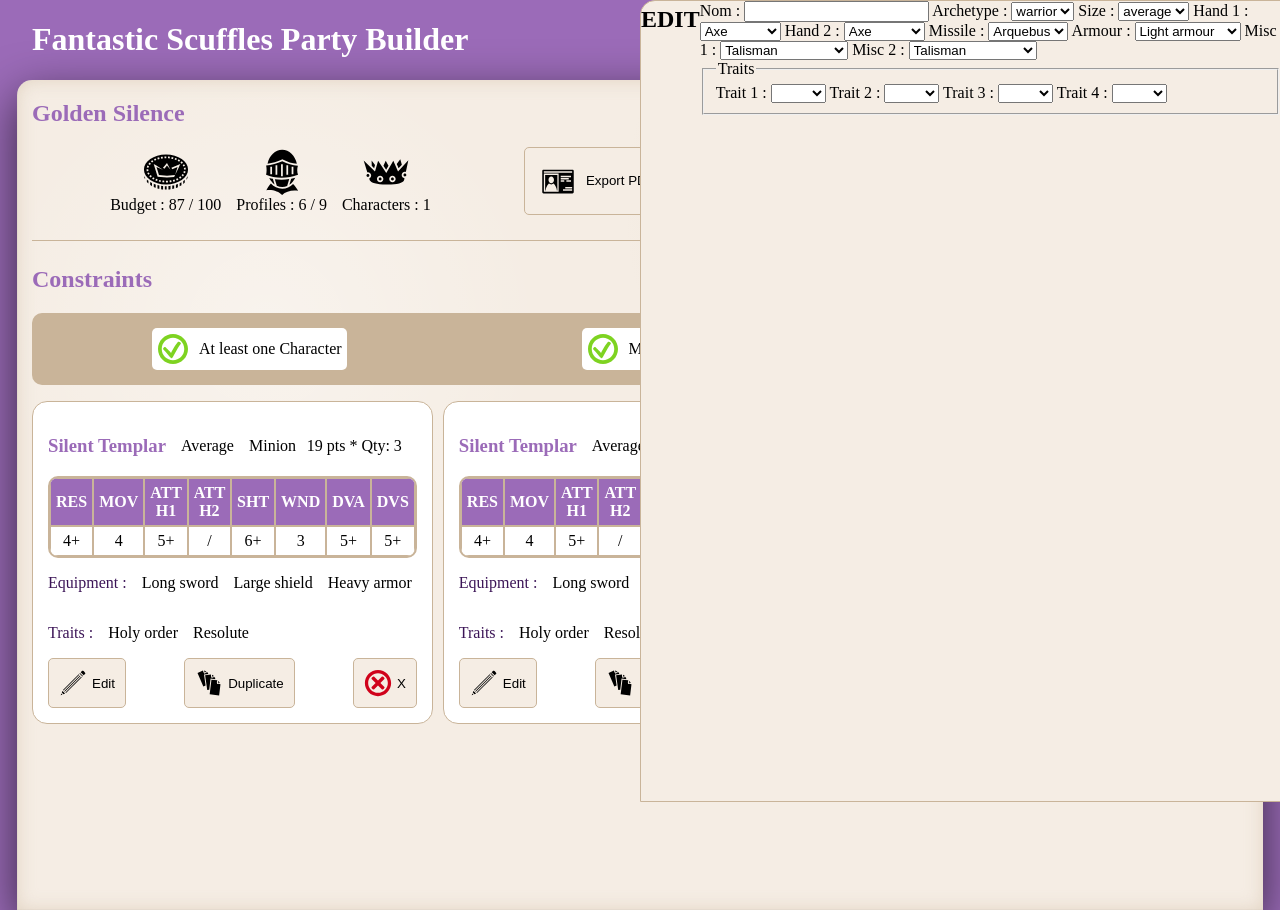
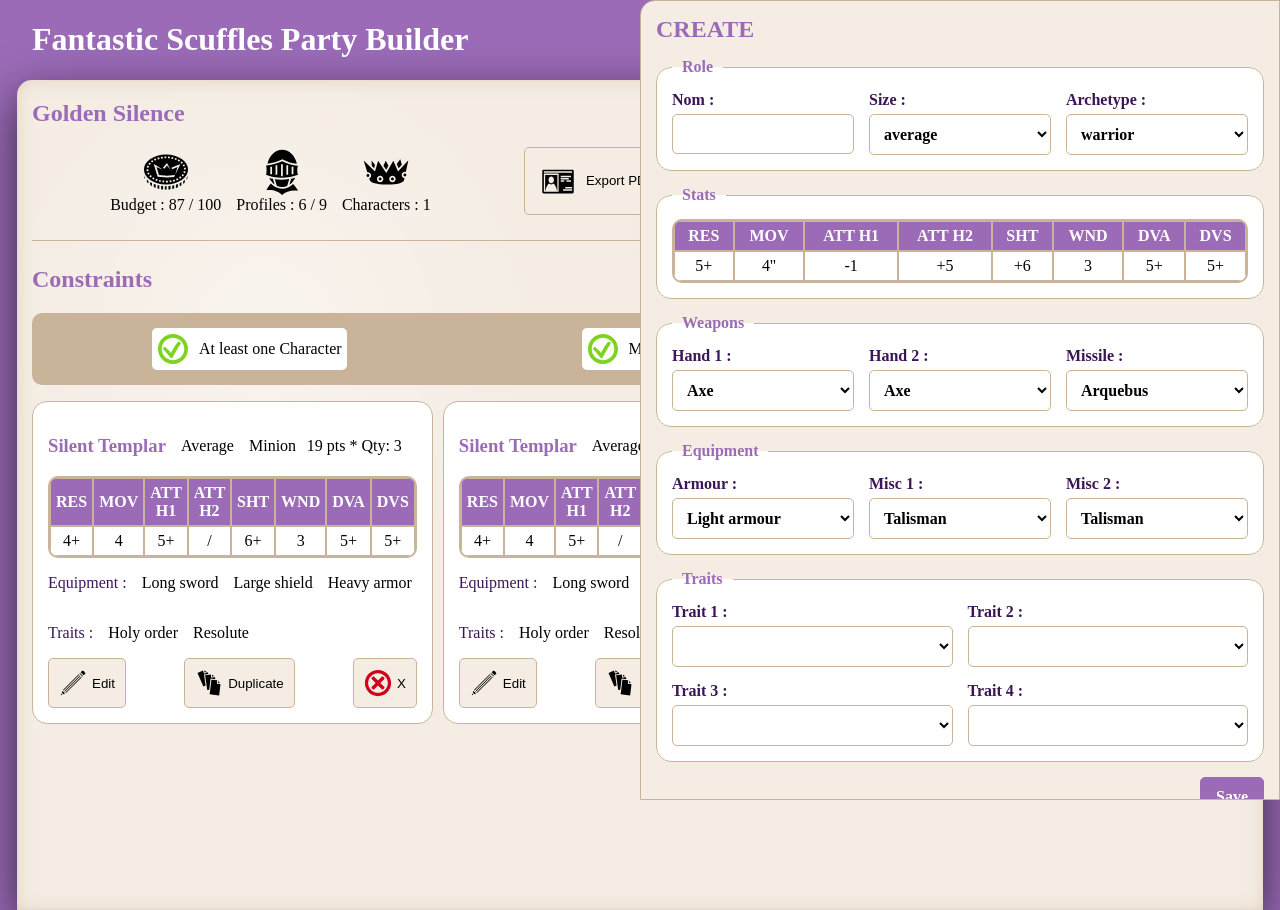
Before and after one commit to Jouvain/FantasticScufflesPartyBuilder, an Angular app in the folder fantastic-scuffles-party-builder/: page / in a window 1280 px wide. Built offline with nearby package versions, Linux system fonts and the light colour scheme.

Commit message:
feat (layout): basic layout for profile form

```diff
--- a/fantastic-scuffles-party-builder/src/app/features/party-builder/components/drawer/drawer.html
+++ b/fantastic-scuffles-party-builder/src/app/features/party-builder/components/drawer/drawer.html
@@ -1,12 +1,30 @@
 <div class="drawer" [class.drawer--isOpen]="isOpen()">
+    @if(profile()) {
     <h2>EDIT</h2>
+    } @else {
+    <h2>CREATE</h2>
+    }
+
 
     <form [formGroup]="profileForm" (ngSubmit)="saveProfile()">
+
+
+        <fieldset class="fieldset--col3">
+            <legend>Role</legend>
             <label>
                 Nom :
                 <input type="text" formControlName="nom" />
             </label>
-
+            <label>
+                Size :
+                <select formControlName="size">
+                    @for (size of sizes; track size) {
+                    <option [value]="size">
+                        {{size}}
+                    </option>
+                    }
+                </select>
+            </label>
             <label>
                 Archetype :
                 <select formControlName="archetype">
@@ -17,18 +35,56 @@
                     }
                 </select>
             </label>
+        </fieldset>
 
-        <label>
-            Size :
-            <select formControlName="size">
-                @for (size of sizes; track size) {
-                <option [value]="size">
-                    {{size}}
-                </option>
+
+        <fieldset formGroupName="stats">
+            <legend>Stats</legend>
+            <table class="drawer-stats">
+                <thead>
+                    <tr>
+                        <th>RES</th>
+                        <th>MOV</th>
+                        <th>ATT H1</th>
+                        <th>ATT H2</th>
+                        <th>SHT</th>
+                        <th>WND</th>
+                        <th>DVA</th>
+                        <th>DVS</th>
+                    </tr>
+                </thead>
+
+                <tbody>
+                    <tr>
+                        <td>{{profileForm.controls.stats.controls.res.value}}+</td>
+                        <td>{{profileForm.controls.stats.controls.mov.value}}''</td>
+                        @if(profileForm.controls.stats.controls.attH1.value >= 0){
+                        <td>+{{profileForm.controls.stats.controls.attH1.value}}</td>
+                        } @else {
+                        <td>{{profileForm.controls.stats.controls.attH1.value}}</td>
                         }
-            </select>
-        </label>
+                        @if(profileForm.controls.stats.controls.attH2.value >= 0){
+                        <td>+{{profileForm.controls.stats.controls.attH2.value}}</td>
+                        } @else {
+                        <td>{{profileForm.controls.stats.controls.attH2.value}}</td>
+                        }
+                        @if(profileForm.controls.stats.controls.sht.value >= 0){
+                        <td>+{{profileForm.controls.stats.controls.sht.value}}</td>
+                        } @else {
+                        <td>{{profileForm.controls.stats.controls.sht.value}}</td>
+                        }
+                        <td>{{profileForm.controls.stats.controls.wnd.value}}</td>
+                        <td>{{profileForm.controls.stats.controls.dva.value}}+</td>
+                        <td>{{profileForm.controls.stats.controls.dvs.value}}+</td>
+                    </tr>
+                </tbody>
+            </table>
 
+
+        </fieldset>
+
+        <fieldset class="fieldset--col3">
+            <legend>Weapons</legend>
             <label>
                 Hand 1 :
                 <select formControlName="hand1">
@@ -50,7 +106,6 @@
                     }
                 </select>
             </label>
-
             <label>
                 Missile :
                 <select formControlName="missile">
@@ -61,7 +116,10 @@
                     }
                 </select>
             </label>
+        </fieldset>
 
+        <fieldset class="fieldset--col3">
+            <legend>Equipment</legend>
             <label>
                 Armour :
                 <select formControlName="armour">
@@ -72,7 +130,6 @@
                     }
                 </select>
             </label>
-
             <label>
                 Misc 1 :
                 <select formControlName="misc1">
@@ -94,8 +151,9 @@
                     }
                 </select>
             </label>
+        </fieldset>
 
-        <fieldset>
+        <fieldset class="fieldset--col2">
             <legend>Traits</legend>
 
             <label>
@@ -140,5 +198,8 @@
             </label>
         </fieldset>
 
+        <button type="submit">
+            Save
+        </button>
     </form>
 </div>
--- a/fantastic-scuffles-party-builder/src/app/features/party-builder/components/drawer/drawer.less
+++ b/fantastic-scuffles-party-builder/src/app/features/party-builder/components/drawer/drawer.less
@@ -1,18 +1,242 @@
+// @import "../../../../../styles.less";
+
+// .drawer {
+//     display: none;
+
+//     &--isOpen {
+//         display: flex;
+//         background-color: @background-surface;
+//         border-radius: @space-md 0 0 0;
+//         border: 1px solid @background-strong;
+//         width: 50vw;
+//         height: 100%;
+//         z-index: 10;
+//         position: absolute;
+//         top: 0;
+//         left: 50%;
+//     }
+// }
+
+
+//-----------------------------------------------------CODEX---------------//
+
 @import "../../../../../styles.less";
+
+.form-row() {
+    display: flex;
+    gap: @space-md;
+    align-items: center;
+}
+
+.form-field() {
+    display: flex;
+    flex-direction: column;
+    gap: @space-xs;
+}
 
 .drawer {
     display: none;
 
     &--isOpen {
         display: flex;
-        background-color: @background-surface;
-        border-radius: @space-md 0 0 0;
-        border: 1px solid @background-strong;
-        width: 50vw;
-        height: 100%;
-        z-index: 10;
+        flex-direction: column;
+        gap: @space-md;
+
         position: absolute;
         top: 0;
         left: 50%;
+        z-index: 10;
+
+        width: 50vw;
+        height: 100%;
+        box-sizing: border-box;
+        overflow-y: auto;
+
+        padding: @space-md;
+
+        background-color: @background-surface;
+        border: 1px solid @background-strong;
+        border-radius: @space-md 0 0 0;
+    }
+
+    h2 {
+        margin: 0;
+        color: @accent;
+    }
+
+    form {
+        display: flex;
+        flex-direction: column;
+        gap: @space-md;
+    }
+
+    label {
+        .form-field();
+
+        color: @strong;
+        font-weight: bold;
+    }
+
+    input,
+    select {
+        box-sizing: border-box;
+        width: 100%;
+
+        padding: @space-s;
+
+        background-color: @background-secondary;
+        border: 1px solid @background-strong;
+        border-radius: @space-xs;
+
+        color: @text-primary;
+        font: inherit;
+
+        &:focus {
+            outline: 2px solid @accent;
+            outline-offset: 2px;
+        }
+    }
+
+    input[readonly] {
+        background-color: @background-surface;
+        color: @strong;
+        cursor: default;
+    }
+
+    fieldset {
+        display: flex;
+        flex-direction: column;
+        gap: @space-md;
+
+        margin: 0;
+        padding: @space-md;
+
+        background-color: @background-secondary;
+        border: 1px solid @background-strong;
+        border-radius: @space-md;
+    }
+    .fieldset {
+        &--col2 {
+            display: grid;
+            grid-template-columns: 1fr 1fr;
+        }
+       &--col3 {
+            display: grid;
+            grid-template-columns: 1fr 1fr 1fr;
+       }
+    }
+
+
+    legend {
+        padding: 0 @space-s;
+        color: @accent;
+        font-weight: bold;
+    }
+
+    button[type="submit"] {
+        align-self: flex-end;
+
+        padding: @space-s @space-md;
+
+        background-color: @accent;
+        border: 1px solid @accent;
+        border-radius: @space-xs;
+
+        color: @lightest;
+        font: inherit;
+        font-weight: bold;
+        cursor: pointer;
+
+        &:hover {
+            background-color: @strong;
+            border-color: @strong;
+        }
+
+        &:focus {
+            outline: 2px solid @strong;
+            outline-offset: 2px;
+        }
     }
 }
+
+.drawer-section {
+    display: flex;
+    flex-direction: column;
+    gap: @space-md;
+
+    padding: @space-md;
+
+    background-color: @background-secondary;
+    border: 1px solid @background-strong;
+    border-radius: @space-md;
+}
+
+.drawer-grid {
+    display: grid;
+    grid-template-columns: repeat(2, minmax(0, 1fr));
+    gap: @space-md;
+}
+
+.drawer-grid--stats {
+    grid-template-columns: repeat(4, minmax(0, 1fr));
+}
+
+.drawer-stats {
+    width: 100%;
+    border-spacing: 0;
+    overflow: hidden;
+
+    border: 2px solid @background-strong;
+    border-radius: @space-s;
+
+    th,
+    td {
+        text-align: center;
+        padding: @space-xs;
+        border: 1px solid @background-strong;
+    }
+
+    th {
+        background-color: @accent;
+        color: @text-secondary;
+        font-weight: bold;
+    }
+
+    td {
+        background-color: @background-secondary;
+    }
+
+    input {
+        padding: 0;
+        text-align: center;
+        border: 0;
+        background-color: transparent;
+        color: @text-primary;
+
+        &:focus {
+            outline: 2px solid @accent;
+            outline-offset: 1px;
+        }
+    }
+}
+
+.drawer-actions {
+    .form-row();
+
+    justify-content: flex-end;
+}
+
+@media (max-width: 900px) {
+    .drawer {
+        &--isOpen {
+            left: 0;
+            width: 100vw;
+            border-radius: 0;
+        }
+    }
+
+    .drawer-grid,
+    .drawer-grid--stats {
+        grid-template-columns: 1fr;
+    }
+}
--- a/fantastic-scuffles-party-builder/src/app/features/party-builder/components/drawer/drawer.ts
+++ b/fantastic-scuffles-party-builder/src/app/features/party-builder/components/drawer/drawer.ts
@@ -97,7 +97,7 @@ export class Drawer {
     }
 
     this.profileSaved.emit(newProfile);
-
+    console.log(newProfile);
   }
 
 
@@ -152,14 +152,14 @@ export class Drawer {
 
   private createStatsForm(stats?: StatBlock): FormGroup<StatBlockForm> {
     return new FormGroup<StatBlockForm>({
-      res: new FormControl(stats?.res ?? 0, { nonNullable: true }),
-      attH1: new FormControl(stats?.attH1 ?? 0, { nonNullable: true }),
-      attH2: new FormControl(stats?.attH2 ?? 0, { nonNullable: true }),
-      sht: new FormControl(stats?.sht ?? 0, { nonNullable: true }),
-      mov: new FormControl(stats?.mov ?? 0, { nonNullable: true }),
-      dva: new FormControl(stats?.dva ?? 0, { nonNullable: true }),
-      dvs: new FormControl(stats?.dvs ?? 0, { nonNullable: true }),
-      wnd: new FormControl(stats?.wnd ?? 0, { nonNullable: true }),
+      res: new FormControl(stats?.res ?? 5, { nonNullable: true }),
+      attH1: new FormControl(stats?.attH1 ?? -1, { nonNullable: true }),
+      attH2: new FormControl(stats?.attH2 ?? 5, { nonNullable: true }),
+      sht: new FormControl(stats?.sht ?? 6, { nonNullable: true }),
+      mov: new FormControl(stats?.mov ?? 4, { nonNullable: true }),
+      dva: new FormControl(stats?.dva ?? 5, { nonNullable: true }),
+      dvs: new FormControl(stats?.dvs ?? 5, { nonNullable: true }),
+      wnd: new FormControl(stats?.wnd ?? 3, { nonNullable: true }),
     });
   }
 
```
Lines whose indentation alone changed are shown as unchanged.
